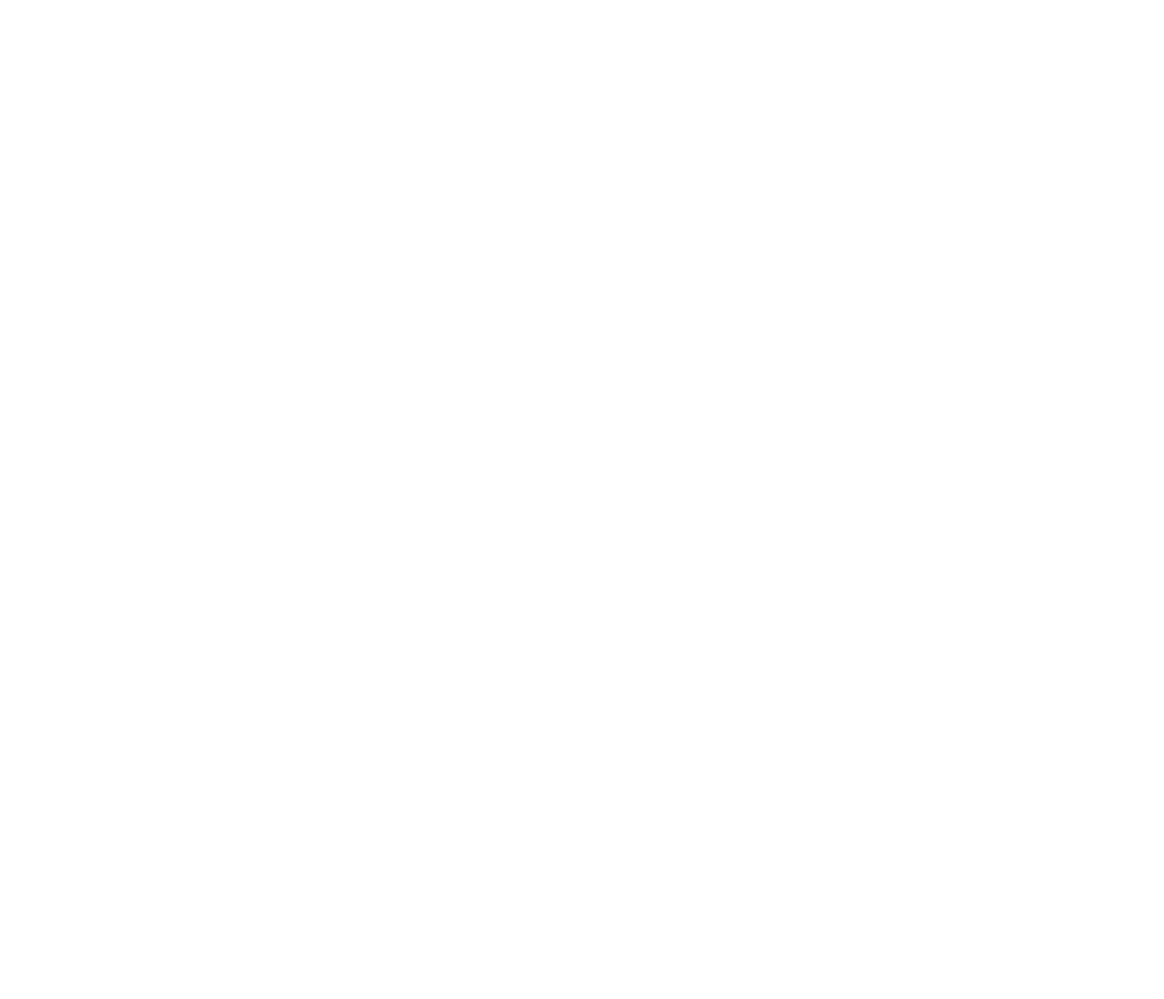
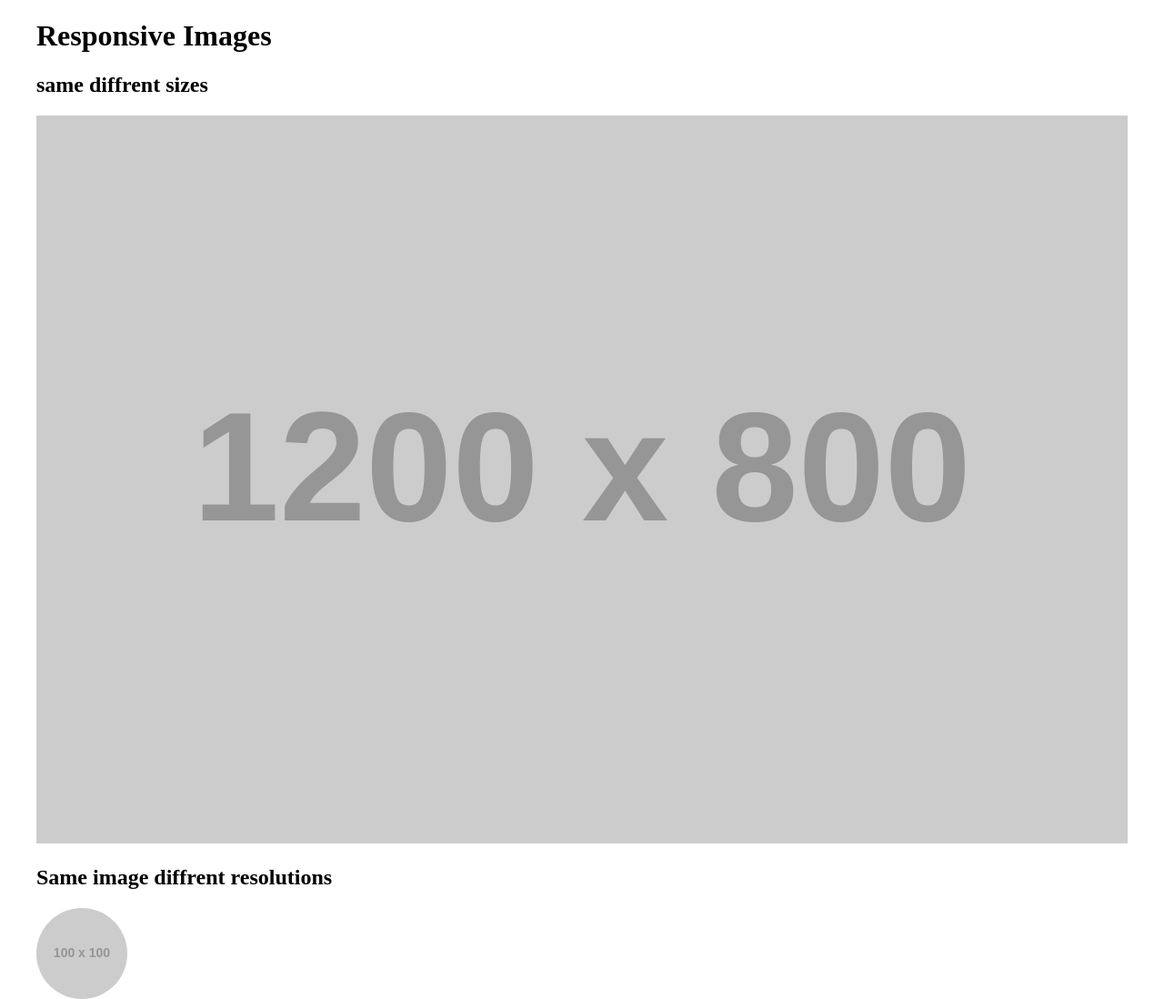
Before and after one commit to toma0090/mtm6201-week5, a plain HTML site: page index.html in a window 1280 px wide. Shown: the whole page at 91% size. Before the commit the page ends 800 px from the top, so only its background shows below. Drawn offline with Linux system fonts and the light colour scheme; placeholder pictures from the web are drawn by us.

Commit message:
adds sources and demo

```diff
--- a/css/main.css
+++ b/css/main.css
@@ -0,0 +1,15 @@
+.container {
+  max-width: 1200px;
+  margin: 0 auto;
+}
+
+img{
+  width: 100%;
+}
+
+.avatar{
+width: 100px;
+float: left;
+border-radius: 50%;
+
+}
--- a/index.html
+++ b/index.html
@@ -7,7 +7,28 @@
     <title>Week 5 - Image Optimization</title>
     <link rel="stylesheet" href="css/main.css">
 </head>
+
 <body>
+<div class="container">
+<h1>Responsive Images</h1>
+<section>
+ <h2>same diffrent sizes</h2>
+ <img srcset="https://placehold.co/600x400 600w,
+ https://placehold.co/1000x600 1000w,
+https://placehold.co/1200x800 1200w"
+sizes="(max-width: 600px) 600px, (max-width :1000px) 1000px (max-width: 1200px) 1200px"
+src="https://placehold.co/1000x600" alt="placeholder image">
+</section>
+<section>
+    <h2>Same image diffrent resolutions</h2>
+    <img srcset="https://placehold.co/100x100, https://placehold.co/200x200 2x,
+    https://placehold.co/300x300 3x"
+    src="https://placehold.co/200x200" alt="placeholder image"
+    class="avatar">
+</section>
+</div>
+
 
 </body>
+
 </html>
```
